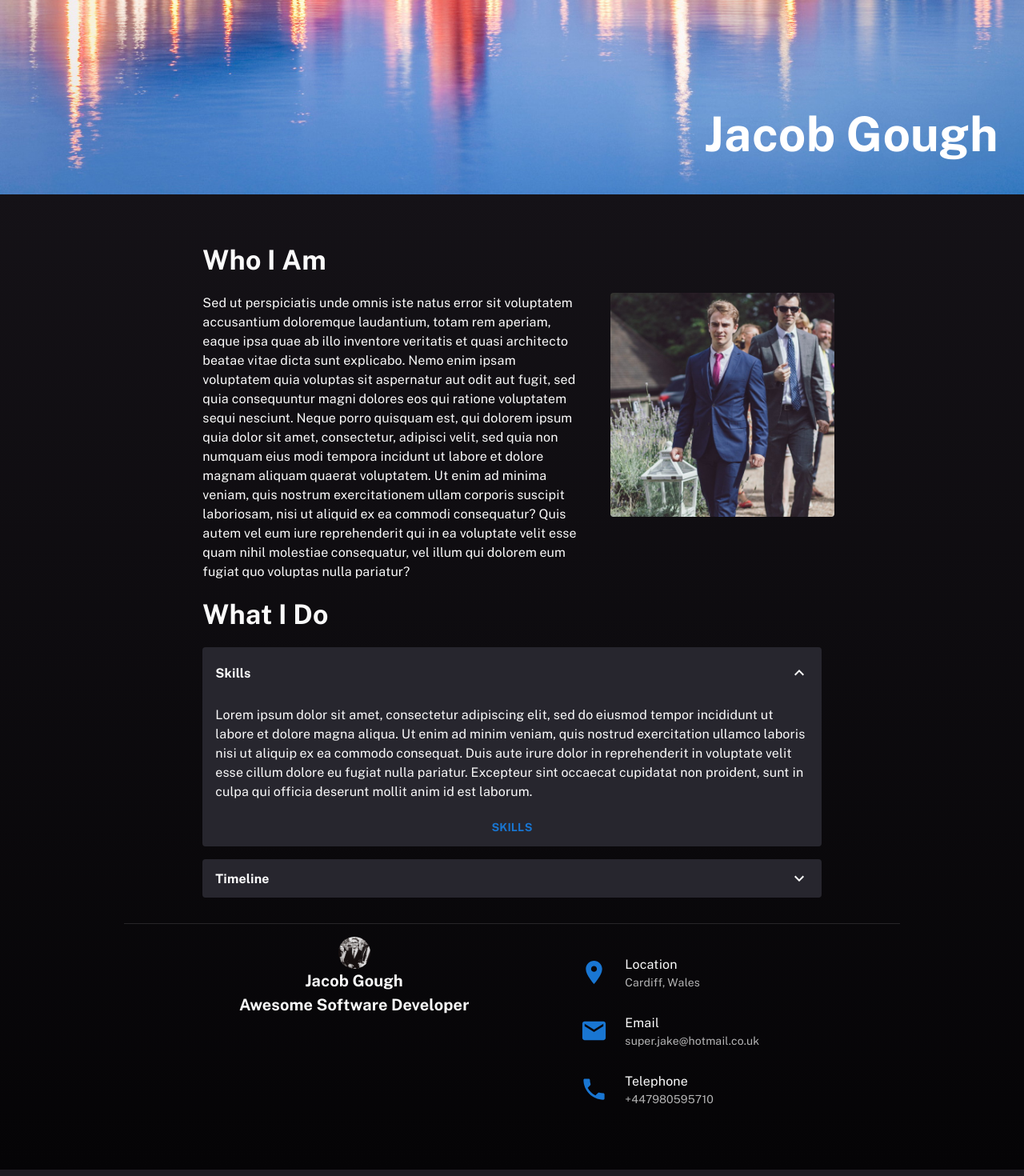
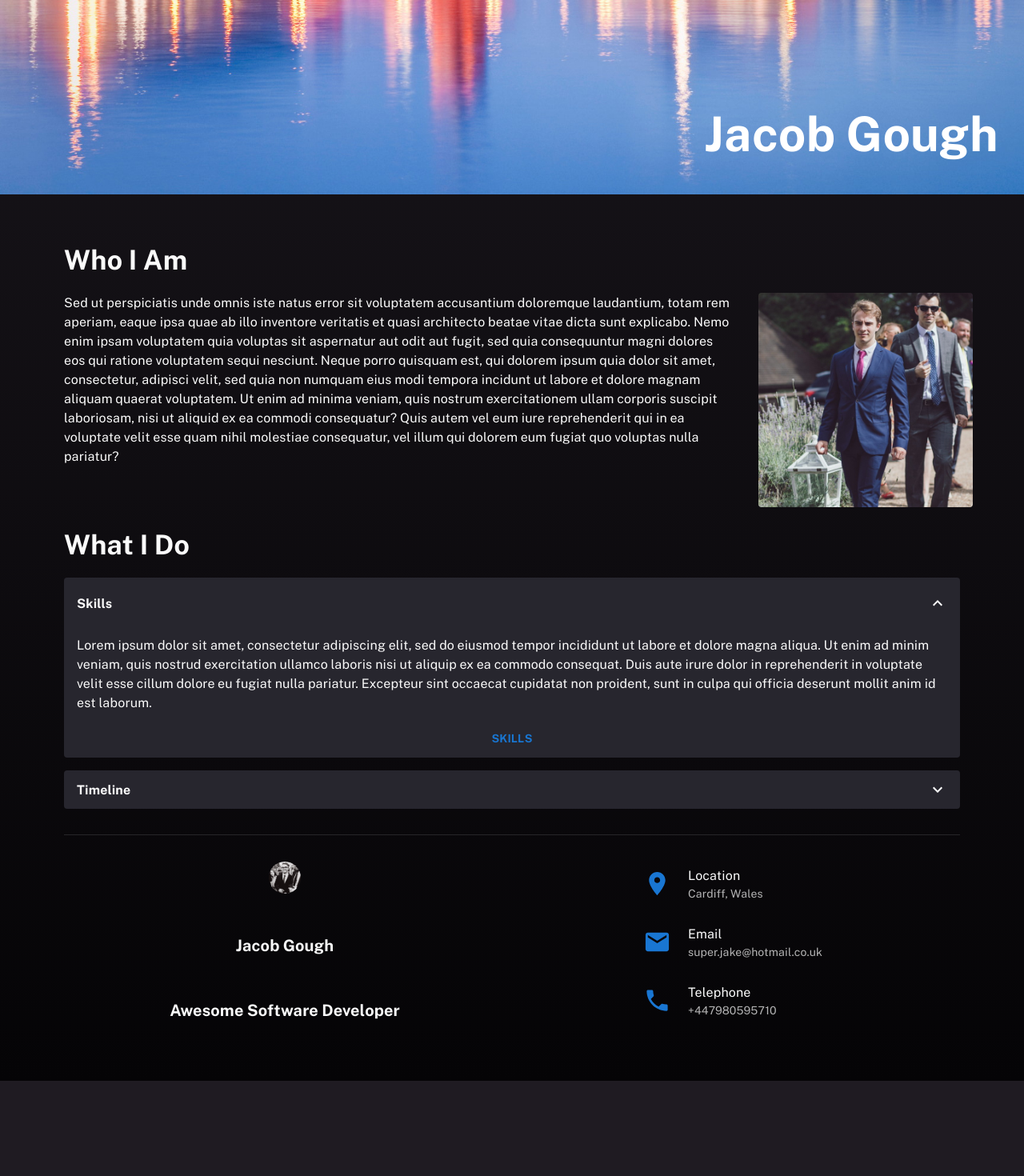
Before and after one commit to soupjake/me_app, a React (Create React App) app: page / in a window 1280 px wide. Shown: the part 557-2027 px from the top of the page at 80% size. After the commit the page ends 1916 px from the top, so only its background shows below. Built offline with nearby package versions, Linux system fonts and the light colour scheme.

Commit message:
home looking okay

```diff
--- a/src/components/Layout/TopAppBar.tsx
+++ b/src/components/Layout/TopAppBar.tsx
@@ -46,11 +46,11 @@ export default function TopAppBar() {
   const medias: Media[] = [
     {
       url: "https://github.com/superjakegough",
-      icon: <GitHubLogo />
+      icon: <GitHubLogo color="primary" />
     },
     {
       url: "https://www.linkedin.com/in/jake-gough-9b128169/",
-      icon: <LinkedInLogo />
+      icon: <LinkedInLogo color="primary" />
     }
   ];
 
@@ -74,6 +74,8 @@ export default function TopAppBar() {
     </Grid>
   );
 
+  const themeIcon = dark ? <Brightess7Icon color="primary" /> : <Brightess3Icon color="primary" />;
+
   const topAppBar = smAndDown ? (
     <AppBar position="fixed" className={classes.appBar}>
       <Toolbar>
@@ -90,7 +92,7 @@ export default function TopAppBar() {
                     {media.icon}
                   </MenuItem>
                 ))}
-                <MenuItem onClick={() => handleTheme()}>{dark ? "Set Light Theme" : "Set Dark Theme"}</MenuItem>
+                <MenuItem onClick={() => handleTheme()}>{themeIcon}</MenuItem>
               </Menu>
             </Grid>
           </Grid>
@@ -118,7 +120,7 @@ export default function TopAppBar() {
           <Grid item xs>
             <Grid container justify="flex-end">
               <IconButton color="primary" onClick={() => handleTheme()}>
-                {dark ? <Brightess7Icon /> : <Brightess3Icon />}
+                {themeIcon}
               </IconButton>
               {medias.map(media => (
                 <IconButton key={media.url} color="primary" onClick={() => openUrl(media.url)}>
--- a/src/components/Pages/Home.tsx
+++ b/src/components/Pages/Home.tsx
@@ -2,6 +2,7 @@ import React from "react";
 import { Theme, createStyles, makeStyles } from "@material-ui/core/styles";
 import useMediaQuery from "@material-ui/core/useMediaQuery";
 import Grid from "@material-ui/core/Grid";
+import Container from "@material-ui/core/Container";
 import Divider from "@material-ui/core/Divider";
 import List from "@material-ui/core/List";
 import ListItem from "@material-ui/core/ListItem";
@@ -58,22 +59,22 @@ export default function Home() {
   const whoImg = <img className={classes.whoImage} src={whoImage} alt="main" />;
 
   return (
-    <div>
-      <Grid container direction="column" justify="center" className={classesBase.background}>
+    <Grid container className={classesBase.background}>
       <img src={homeImage} className={classesBase.headerImage} alt="" />
       <Typography variant={getHeaderSize(smAndDown)} align="right" className={classesBase.headerText}>
         Jacob Gough
       </Typography>
+      <Container maxWidth="lg">
         <Grid container justify="center" className={classesBase.contentContainer} spacing={2}>
-          <Grid item md={8} sm={10} xs={12}>
+          <Grid item xs={12}>
             <Typography variant={getSubheaderSize(smAndDown)}>Who I Am</Typography>
           </Grid>
           {smAndDown && (
-            <Grid container item sm={10} xs={12} justify="center">
+            <Grid container item xs={12} justify="center">
               {whoImg}
             </Grid>
           )}
-          <Grid item md={5} sm={10} xs={12}>
+          <Grid item xs={12} md={9}>
             <Typography variant="body1">
               Sed ut perspiciatis unde omnis iste natus error sit voluptatem accusantium doloremque laudantium, totam
               rem aperiam, eaque ipsa quae ab illo inventore veritatis et quasi architecto beatae vitae dicta sunt
@@ -91,7 +92,7 @@ export default function Home() {
               {whoImg}
             </Grid>
           )}
-          <Grid item md={8} sm={10} xs={12}>
+          <Grid item xs={12}>
             <Typography variant={getSubheaderSize(smAndDown)}>What I Do</Typography>
             <ExpansionPanel elevation={0} defaultExpanded={true} className={classes.expansionPanel}>
               <ExpansionPanelSummary expandIcon={<ExpandMoreIcon />}>
@@ -148,15 +149,25 @@ export default function Home() {
               </ExpansionPanelDetails>
             </ExpansionPanel>
           </Grid>
-          <Grid item sm={10} xs={12}>
+          <Grid item xs={12}>
             <Divider />
           </Grid>
-          <Grid container direction="column" item md={4} sm={10} xs={12} alignItems="center">
+          <Grid container item xs={12} md={6} alignItems="center" spacing={2}>
+            <Grid item xs={12}>
               <Avatar className={classesBase.avatar} src={avatar} alt="avatar" />
-            <Typography variant="h6">Jacob Gough</Typography>
-            <Typography variant="h6">Awesome Software Developer</Typography>
             </Grid>
-          <Grid item md={4} sm={10} xs={12}>
+            <Grid item xs={12}>
+              <Typography variant="h6" align="center">
+                Jacob Gough
+              </Typography>
+            </Grid>
+            <Grid item xs={12}>
+              <Typography variant="h6" align="center">
+                Awesome Software Developer
+              </Typography>
+            </Grid>
+          </Grid>
+          <Grid item xs={12} md={6}>
             <Grid container justify="center" alignItems="center" className={classesBase.fillHeight}>
               <List>
                 <ListItem>
@@ -181,7 +192,7 @@ export default function Home() {
             </Grid>
           </Grid>
         </Grid>
+      </Container>
     </Grid>
-    </div>
   );
 }
--- a/src/styles/styles-base.ts
+++ b/src/styles/styles-base.ts
@@ -50,7 +50,8 @@ const useStylesBase = makeStyles((theme: Theme) =>
     },
     avatar: {
       height: 200,
-      width: 200
+      width: 200,
+      margin: "auto"
     },
     card: {
       display: "flex",
```
Lines whose indentation alone changed are shown as unchanged.
